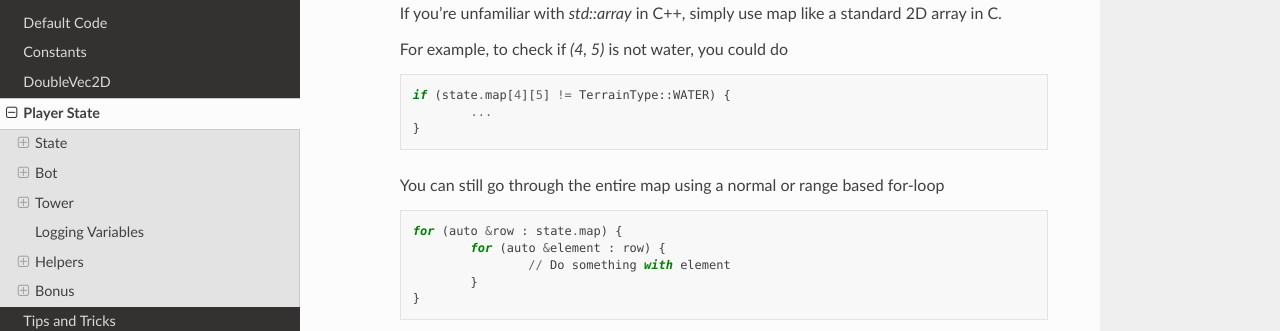
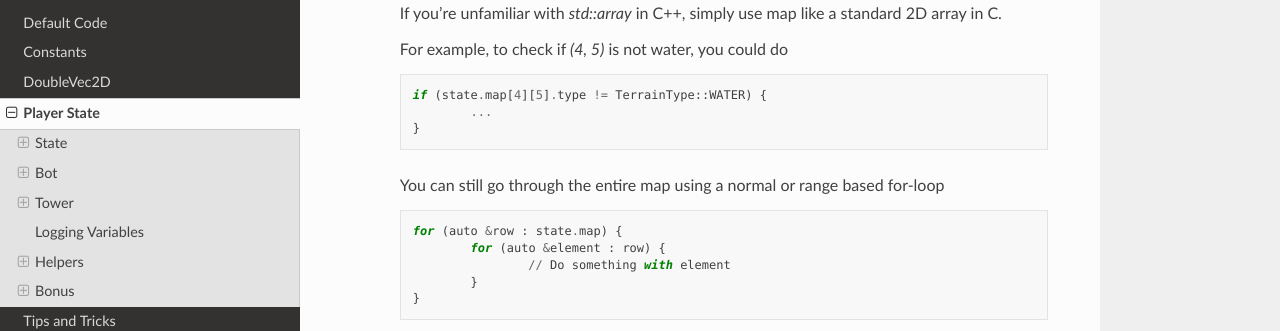
Before and after one commit to delta/codecharacter-player-docs-2020, a Sphinx documentation site: the page built from source/player_state.rst, in a window 1280 px wide and 1400 px high, scrolled down 501 px. Shown: the part 172-503 px from the top of the window. Built offline with Sphinx 7.4.7 and the Read the Docs theme 2.0.0, drawn with Linux system fonts in a browser that asks for light colours; some of the changed text lies outside the part shown.

Commit message:
Update player state

```diff
--- a/source/player_state.rst
+++ b/source/player_state.rst
@@ -26,7 +26,7 @@ State
 
 		For example, to check if `(4, 5)` is not water, you could do ::
 
-			if (state.map[4][5] != TerrainType::WATER) {
+			if (state.map[4][5].type != TerrainType::WATER) {
 				...
 			}
 
```
Also changed, not shown: other parts of source/player_state.rst (+1 -1 lines), 7 other files.
